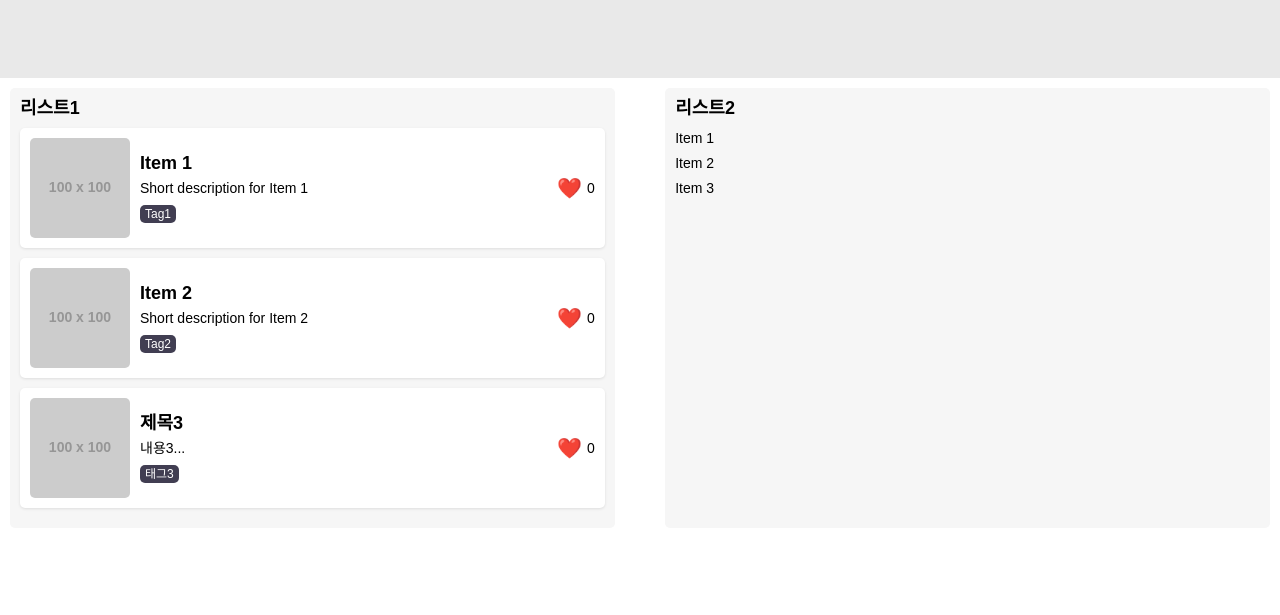
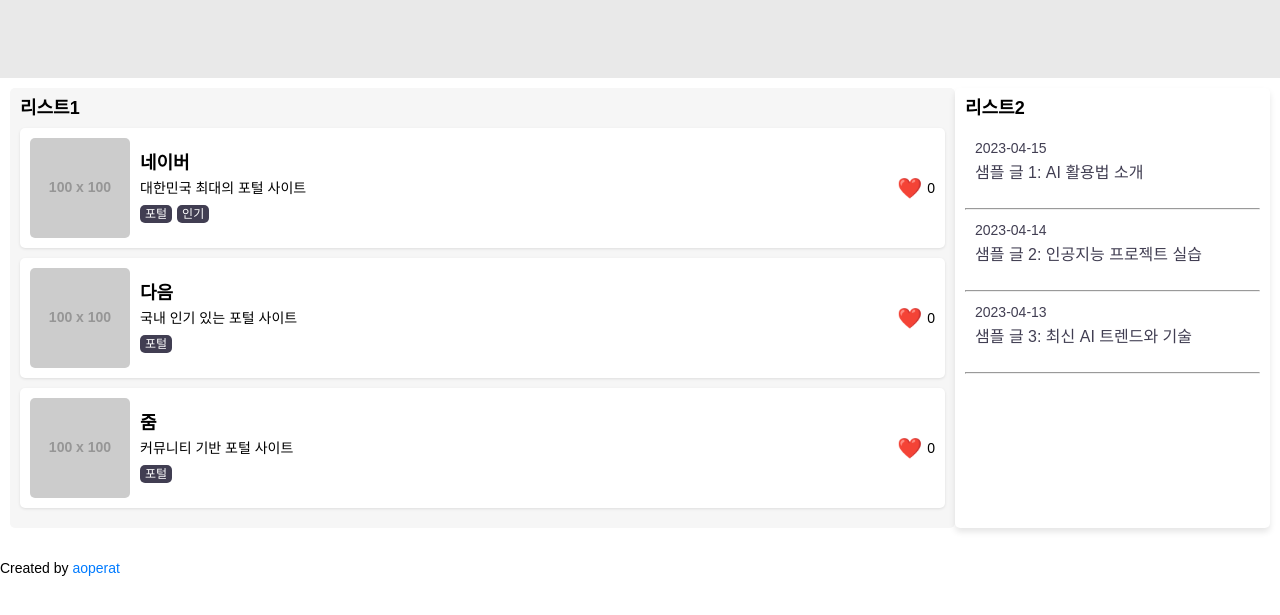
Before and after one commit to aoperat/NewsBoilerplate, a plain HTML site: page index.html in a window 1280 px wide. Shown: the part 171-786 px from the top of the page. Drawn offline with Linux system fonts and the light colour scheme; placeholder pictures from the web are drawn by us; a web font is replaced by a local one.

Commit message:
코드개선

```diff
--- a/app.js
+++ b/app.js
@@ -1,78 +1,52 @@
+import { showAlert } from './modules/alert.js';
+import { fetchData } from './modules/fetchData.js';
+import { createListItem } from './modules/createListItem.js';
+import { likeFunctionality } from './modules/likeFunctionality.js';
+import { modalFunctionality } from './modules/modalFunctionality.js';
+
+// Newsletter Subscription
 document.querySelector('.newsletter').addEventListener('click', () => {
-    alert('뉴스레터 구독이 완료되었습니다!');
+  showAlert('뉴스레터 구독이 완료되었습니다!');
 });
 
-let data = [];
+async function init() {
+  const data = await fetchData();
+  const list1 = document.querySelector('.list-container ul.card-list');
+
+  data.forEach(item => {
+    const listItem = createListItem(item);
+    list1.innerHTML += listItem;
+  });
+
+  likeFunctionality();
+  modalFunctionality(data);
 
 
-async function fetchData() {
-    const response = await fetch('data.json');
-    data = await response.json();
-    const list1 = document.querySelector('.list-container ul.card-list');
 
-    data.forEach(item => {
-        const listItem = `
-        <li class="card-item" data-id="${item.id}">
-          <img src="${item.imgUrl}" alt="Image">
-          <div class="card-content">
-            <h3>${item.title}</h3>
-            <p>${item.content}</p>
-            <span class="tag">${item.tag}</span>
-          </div>
-          <div class="card-like">
-            <span class="like-icon">❤️</span>
-            <span class="like-count">0</span>
-          </div>
-        </li>
-      `;
-        list1.innerHTML += listItem;
-    });
-
-    const likeIcons = document.querySelectorAll('.like-icon');
-    const likeCounts = document.querySelectorAll('.like-count');
-
-    likeIcons.forEach((icon, index) => {
-        icon.addEventListener('click', () => {
-            let count = parseInt(likeCounts[index].innerText, 10);
-            likeCounts[index].innerText = ++count;
-        });
-    });
 }
 
 
-fetchData();
+init();
 
 
-function openModal(id) {
-    const modal = document.querySelector('#custom-modal');
-    const modalContent = modal.querySelector('.modal-content-w');
-    const item = data.find(item => item.id === id);
+fetch('./blog.json')
+.then((response) => response.json())
+.then((blogs) => {
+  const list2 = document.querySelector('.list2');
+  let list2Items = '';
 
-    modalContent.innerHTML = `
-      <img src="${item.imgUrl}" alt="Image" class="modal-image">
-      <h3 class="modal-title">${item.title}</h3>
-      <p class="modal-content">${item.content}</p>
-      <span class="modal-tag tag">${item.tag}</span>
-      <p class="modal-details">${item.details}</p>
+  blogs.forEach((blog) => {
+    list2Items += `
+      <li class="list2-item">
+        <a href="${blog.link}" target="_blank">
+          <div class="date">${blog.date}</div>
+          <div class="title">${blog.title}</div>
+        </a>
+      </li>
+      <hr/>
     `;
+  });
 
-    modal.style.display = 'block';
-}
-
-
-
-function closeModal() {
-    const modal = document.querySelector('#custom-modal');
-    modal.style.display = 'none';
-}
-
-document.querySelector('.card-list').addEventListener('click', (event) => {
-    if (event.target.closest('.card-item')) {
-        const id = parseInt(event.target.closest('.card-item').dataset.id, 10);
-        openModal(id);
-    }
-});
-
-document.querySelector('.close-modal').addEventListener('click', closeModal);
-
-document.querySelector('.close-button').addEventListener('click', closeModal);
+  list2.innerHTML = list2Items;
+})
+.catch((error) => console.error(error));
--- /dev/null
+++ b/blog.json
@@ -0,0 +1,20 @@
+[
+    {
+      "id": 1,
+      "date": "2023-04-15",
+      "title": "샘플 글 1: AI 활용법 소개",
+      "link": "#"
+    },
+    {
+      "id": 2,
+      "date": "2023-04-14",
+      "title": "샘플 글 2: 인공지능 프로젝트 실습",
+      "link": "#"
+    },
+    {
+      "id": 3,
+      "date": "2023-04-13",
+      "title": "샘플 글 3: 최신 AI 트렌드와 기술",
+      "link": "#"
+    }
+  ]
--- a/data.json
+++ b/data.json
@@ -2,25 +2,25 @@
     {
         "id": 1,
         "imgUrl": "https://via.placeholder.com/100",
-        "title": "Item 1",
-        "content": "Short description for Item 1",
-        "tag": "Tag1",
-        "details": "This is the detailed description for Item 1."
+        "title": "네이버",
+        "content": "대한민국 최대의 포털 사이트",
+        "tag": ["포털","인기"],
+        "details": "네이버는 대한민국 최대의 포털 사이트로, 다양한 서비스와 정보를 제공합니다."
     },
     {
         "id": 2,
         "imgUrl": "https://via.placeholder.com/100",
-        "title": "Item 2",
-        "content": "Short description for Item 2",
-        "tag": "Tag2",
-        "details": "This is the detailed description for Item 2."
+        "title": "다음",
+        "content": "국내 인기 있는 포털 사이트",
+        "tag": ["포털"],
+        "details": "다음은 국내 인기 있는 포털 사이트로, 뉴스, 검색, 메일 등 다양한 서비스를 제공합니다."
     },
     {
         "id": 3,
-      "title": "제목3",
-      "content": "내용3...",
-      "tag": "태그3",
         "imgUrl": "https://via.placeholder.com/100",
-      "details": "This is the detailed description for Item 2."
+        "title": "줌",
+        "content": "커뮤니티 기반 포털 사이트",
+        "tag": ["포털"],
+        "details": "줌은 커뮤니티 기반 포털 사이트로, 사용자들이 직접 만들어가는 다양한 콘텐츠를 제공합니다."
     }
 ]
--- a/index.html
+++ b/index.html
@@ -41,14 +41,16 @@
 
     </div>
     <div class="list-container">
-      <h2>리스트2</h2>
-      <ul>
-        <li>Item 1</li>
-        <li>Item 2</li>
-        <li>Item 3</li>
-      </ul>
-    </div>
-  </section>
-  <script src="app.js"></script>
+        <h2>리스트2</h2>
+        <ul class="list2">
+          <!-- ... -->
+        </ul>
+      </div>
+        </section>
+
+  <footer>
+      <p>Created by <a href="https://github.com/aoperat" target="_blank">aoperat</a></p>
+    </footer>
+    <script src="app.js" type="module"></script>
 </body>
 </html>
--- /dev/null
+++ b/modules/alert.js
@@ -0,0 +1,3 @@
+export function showAlert(message) {
+    alert(message);
+  }
--- /dev/null
+++ b/modules/createListItem.js
@@ -0,0 +1,18 @@
+export function createListItem(item) {
+    const listItem = `
+      <li class="card-item" data-id="${item.id}">
+        <img src="${item.imgUrl}" alt="Image">
+        <div class="card-content">
+          <h3>${item.title}</h3>
+          <p>${item.content}</p>
+          <div class="tags">
+            ${item.tag.map(t => `<span class="tag">${t}</span>`).join('')}
+          </div>
+        </div>
+        <div class="card-like">
+          <span class="like-icon">❤️</span>
+          <span class="like-count">0</span>
+        </div>
+      </li>`;
+    return listItem;
+  }
--- /dev/null
+++ b/modules/fetchData.js
@@ -0,0 +1,5 @@
+export async function fetchData() {
+    const response = await fetch('data.json');
+    const data = await response.json();
+    return data;
+  }
--- /dev/null
+++ b/modules/likeFunctionality.js
@@ -0,0 +1,11 @@
+export function likeFunctionality() {
+    const likeIcons = document.querySelectorAll('.like-icon');
+    const likeCounts = document.querySelectorAll('.like-count');
+
+    likeIcons.forEach((icon, index) => {
+      icon.addEventListener('click', () => {
+        let count = parseInt(likeCounts[index].innerText, 10);
+        likeCounts[index].innerText = ++count;
+      });
+    });
+  }
--- /dev/null
+++ b/modules/modalFunctionality.js
@@ -0,0 +1,35 @@
+export function modalFunctionality(data) {
+    function openModal(id) {
+        const modal = document.querySelector('#custom-modal');
+        const modalContent = modal.querySelector('.modal-content-w');
+        const item = data.find(item => item.id === id);
+
+        modalContent.innerHTML = `
+        <img src="${item.imgUrl}" alt="Image" class="modal-image">
+        <h3 class="modal-title">${item.title}</h3>
+        <p class="modal-content">${item.content}</p>
+        <div class="tags">
+                ${item.tag.map(t => `<span class="modal-tag tag">${t}</span>`).join('')}
+              </div>
+        <p class="modal-details">${item.details}</p>
+      `;
+
+        modal.style.display = 'block';
+    }
+
+    function closeModal() {
+        const modal = document.querySelector('#custom-modal');
+        modal.style.display = 'none';
+    }
+
+    document.querySelector('.card-list').addEventListener('click', (event) => {
+        if (event.target.closest('.card-item') && !event.target.closest('.card-like')) {
+            const id = parseInt(event.target.closest('.card-item').dataset.id, 10);
+            openModal(id);
+        }
+    });
+
+    document.querySelector('.close-modal').addEventListener('click', closeModal);
+
+    document.querySelector('.close-button').addEventListener('click', closeModal);
+}
--- a/styles.scss
+++ b/styles.scss
@@ -1,17 +1,21 @@
+// Imports
 @import url('https://fonts.googleapis.com/css2?family=Pretendard:wght@400;700&display=swap');
 
+// Reset
 * {
   margin: 0;
   padding: 0;
   box-sizing: border-box;
 }
 
+// Typography
 body {
   font-family: 'Pretendard', sans-serif;
   font-size: 14px;
   line-height: 20px;
 }
 
+// Header
 header {
   display: flex;
   justify-content: space-between;
@@ -52,10 +56,10 @@
         background-color: #6b6893;
       }
     }
-
   }
 }
 
+// Banner
 .banner {
   display: flex;
   justify-content: center;
@@ -69,16 +73,48 @@
   }
 }
 
+// List Section
 .list-section {
   display: flex;
   justify-content: space-between;
   padding: 10px;
 
   .list-container {
-    width: 48%;
+    width: calc(100% * 9 / 12); // 변경된 부분
     background-color: #f6f6f6;
     padding: 10px;
     border-radius: 5px;
+
+    &:nth-child(2) {
+      width: calc(100% * 3 / 12); // 추가된 부분
+      background-color: #ffffff; // 변경된 부분
+      box-shadow: 0 4px 6px rgba(0, 0, 0, 0.1); // 변경된 부분
+
+    }
+
+    .list2-item {
+      a {
+        display: block;
+        text-decoration: none;
+        color: #413e52;
+        padding: 10px; // 추가된 부분
+        border-bottom: 1px solid #ececec; // 추가된 부분
+
+        &:last-child {
+          border-bottom: none; // 추가된 부분
+        }
+
+        .date {
+          font-size: 14px;
+          margin-bottom: 5px;
+        }
+
+        .title {
+          font-size: 16px;
+          margin-bottom: 10px;
+        }
+      }
+    }
 
     h2 {
       font-size: 18px;
@@ -94,7 +130,6 @@
     }
 
     .card-list {
-
       .card-item {
         display: flex;
         align-items: center;
@@ -154,6 +189,9 @@
   }
 }
 
+
+
+// Media Query for Mobile
 @media screen and (max-width: 767px) {
   .list-section {
     flex-direction: column;
@@ -168,6 +206,7 @@
   }
 }
 
+// Modal
 .modal {
   display: none;
   position: fixed;
@@ -196,6 +235,7 @@
   }
 }
 
+// Modal Content Wrapper
 .modal-content-w {
   .modal-image {
     width: 100px;
@@ -227,9 +267,9 @@
     font-size: 14px;
     margin-top: 10px;
   }
-
 }
 
+// Close Button
 .close-button {
   position: absolute;
   top: 10px;
@@ -244,3 +284,30 @@
 .close-button:focus {
   outline: none;
 }
+
+// Tags
+.tag {
+  margin-right: 5px;
+
+  &:last-child {
+    margin-right: 0;
+  }
+}
+
+
+footer {
+  margin-top: 20px;
+
+  p {
+    font-size: 14px;
+  }
+
+  a {
+    text-decoration: none;
+    color: #007bff;
+
+    &:hover {
+      text-decoration: underline;
+    }
+  }
+}
```
Also changed, not shown: styles.css. Lines whose indentation alone changed are shown as unchanged.
